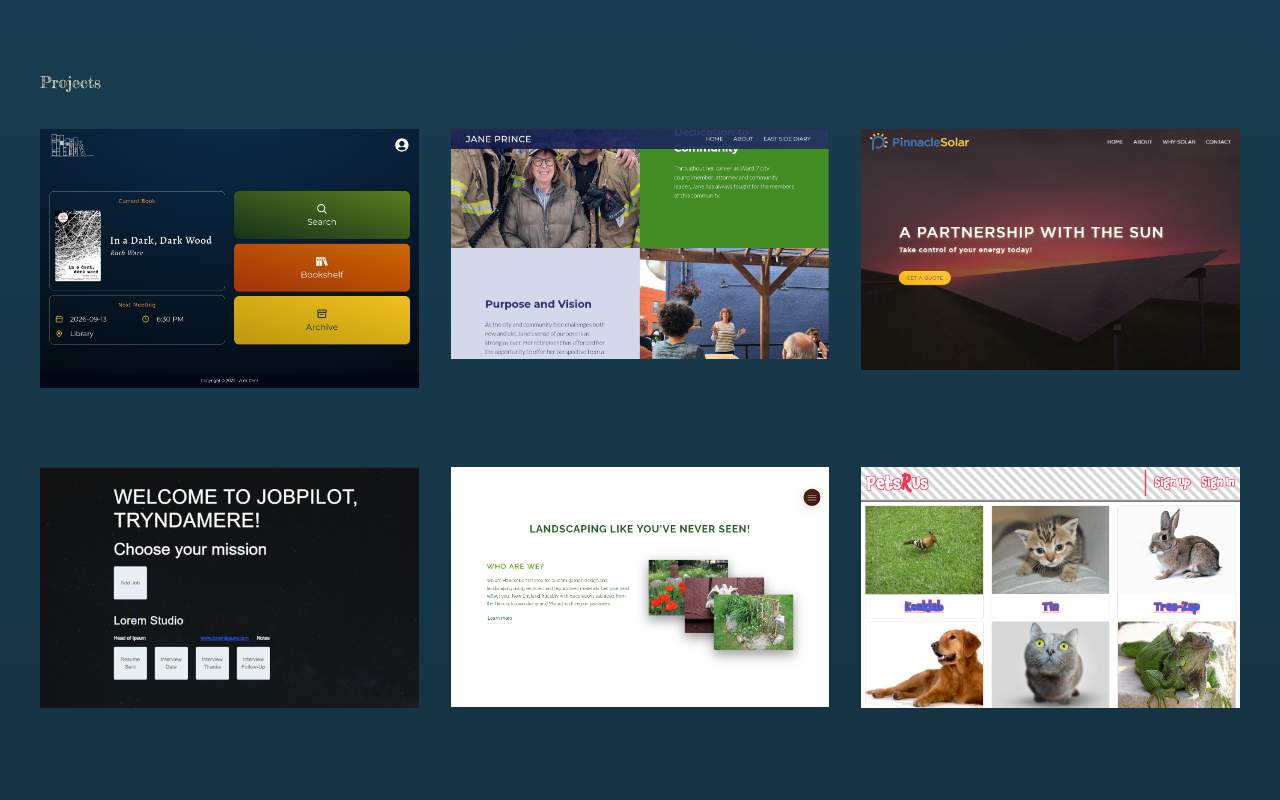
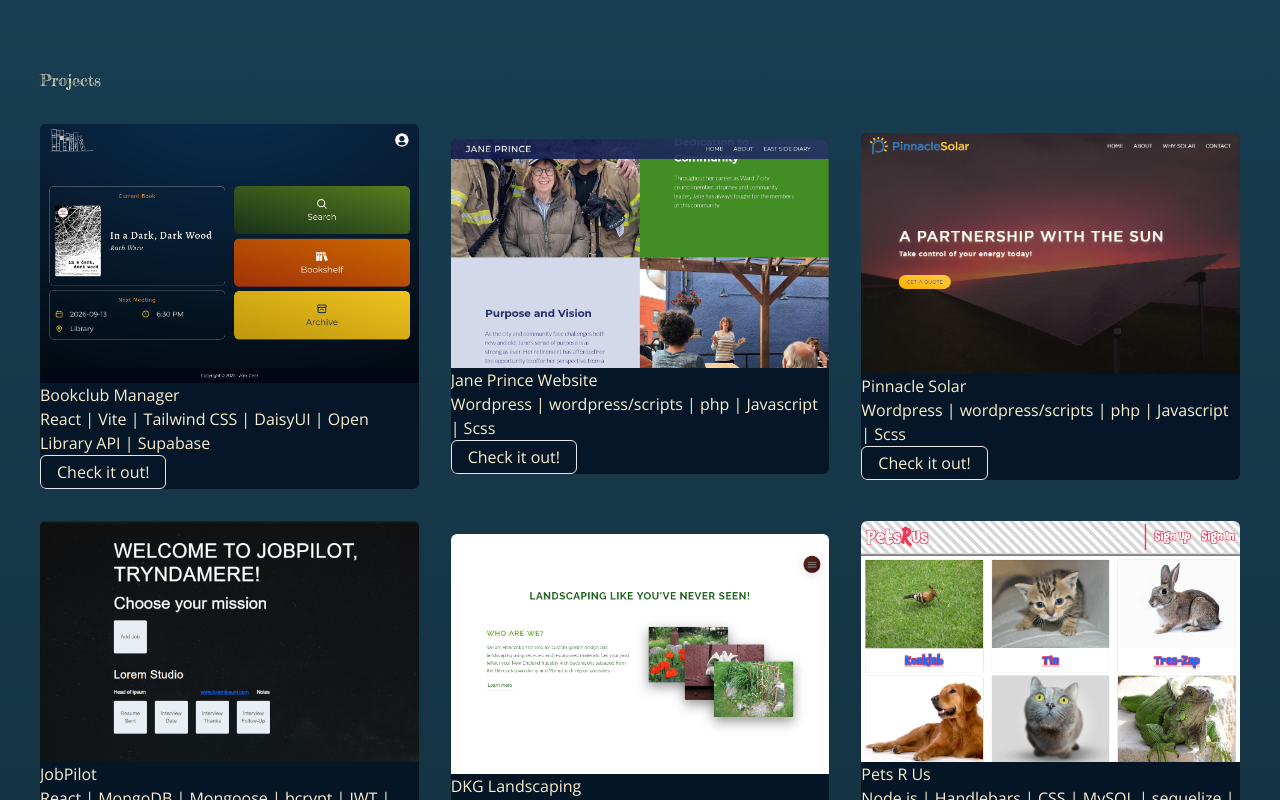
Before and after one commit to agDesignz/portfolio_2, a React (Vite) app: page / in a window 1280 px wide. Shown: the part 2380-3180 px from the top of the page. Built offline with nearby package versions, Linux system fonts and the light colour scheme.

Commit message:
add basic projectcard styling

```diff
--- a/index.html
+++ b/index.html
@@ -1,4 +1,4 @@
-<!DOCTYPE html>
+<!doctype html>
 <html lang="en">
   <head>
     <meta charset="UTF-8" />
@@ -8,19 +8,19 @@
       rel="icon"
       type="image/png"
       sizes="16x16"
-      href="/public/favicon-16x16.png"
+      href="/public/icons/favicon-16x16.png"
     />
     <link
       rel="icon"
       type="image/png"
       sizes="32x32"
-      href="/public/favicon-32x32.png"
+      href="/public/icons/favicon-32x32.png"
     />
     <link
       rel="icon"
       type="image/png"
       sizes="48x48"
-      href="/public/favicon-48x48.png"
+      href="/public/icons/favicon-48x48.png"
     />
     <title>Alex Geer Portfolio</title>
   </head>
--- a/src/assets/styles/components/_project-card.css
+++ b/src/assets/styles/components/_project-card.css
@@ -9,14 +9,22 @@
       @apply object-cover min-h-full w-auto;
     } */
 
-    @apply grid grid-rows-projectCard w-full overflow-hidden aspect-projectCard;
+    @apply bg-navy-950/85 flex flex-col justify-between w-full overflow-hidden rounded-md relative;
 
     &__figure {
       @apply overflow-hidden;
     }
 
     &__image {
-      @apply object-cover min-h-full w-auto;
+      @apply object-cover w-full;
+    }
+
+    &__content {
+      @apply w-full p-4 flex flex-col gap-2;
+    }
+
+    &__title {
+      @apply font-bold text-lg leading-none;
     }
   }
 }
--- a/src/components/Header.jsx
+++ b/src/components/Header.jsx
@@ -16,7 +16,6 @@ const Header = () => {
     const toggleNav = (entries) => {
       const [entry] = entries;
       setIsIntersecting(entry.isIntersecting);
-      console.log(isIntersecting);
     };
     // https://www.freecodecamp.org/news/reveal-on-scroll-in-react-using-the-intersection-observer-api/
     // https://dev.to/producthackers/intersection-observer-using-react-49ko
--- a/src/components/Hero.jsx
+++ b/src/components/Hero.jsx
@@ -9,10 +9,6 @@ const Hero = () => {
           Full-Stack Developer | WordPress Developer | Creative Problem-Solver |
           Lifelong Learner
         </h2>
-        {/* <p className="text-2xl">I dream. I create. I bring stories to life.</p> */}
-        {/* <h2 className="text-2xl font-oswald">
-          Full-Stack Developer | Creative Problem-Solver | Lifelong Learner
-        </h2> */}
       </div>
     </section>
   );
--- a/src/components/ProjectCard.jsx
+++ b/src/components/ProjectCard.jsx
@@ -10,9 +10,36 @@ const ProjectCard = ({ project }) => {
           alt={`Screenshot of ${project.title}`}
         />
       </figure>
-      {/* <div className="project-card__content">
+      <div className="project-card__content">
         <h3 className="project-card__title">{project.title}</h3>
-      </div> */}
+        <h4 className="project-card__stack">
+          {project.stack.map((tech, idx) => (
+            <span key={idx} className="project-card__tech-item">
+              {`${tech}${idx != project.stack.length - 1 ? " | " : ""}`}
+            </span>
+          ))}
+        </h4>
+        {/* <p>{project.description}</p> */}
+        {/* <div className="project-card__links">
+          <Link to={project.code} target="_blank" className="link-btn">
+            Code
+          </Link>
+          {project.live ? (
+            <Link
+              to={project.live && project.live}
+              target="_blank"
+              className="link-btn"
+            >
+              Live
+            </Link>
+          ) : (
+            <div className="link-btn link-btn--dead">
+              No live version available
+            </div>
+          )}
+        </div> */}
+        <button className="link-btn">Check it out!</button>
+      </div>
     </article>
   );
 };
--- a/tailwind.config.js
+++ b/tailwind.config.js
@@ -24,10 +24,10 @@ export default {
     },
     extend: {
       aspectRatio: {
-        projectCard: "5 / 4",
+        projectCard: "1/1",
       },
       gridTemplateRows: {
-        projectCard: "4fr 1fr",
+        projectCard: "3fr 1fr",
       },
       fontFamily: {
         "open-sans": ["Open_Sans", "sans-serif"],
```
